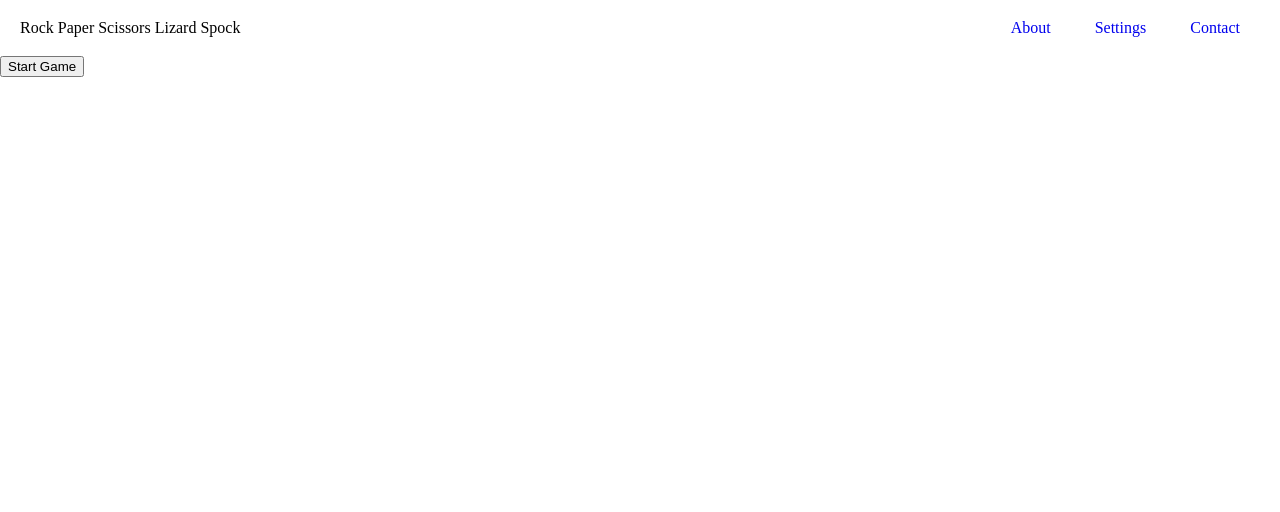
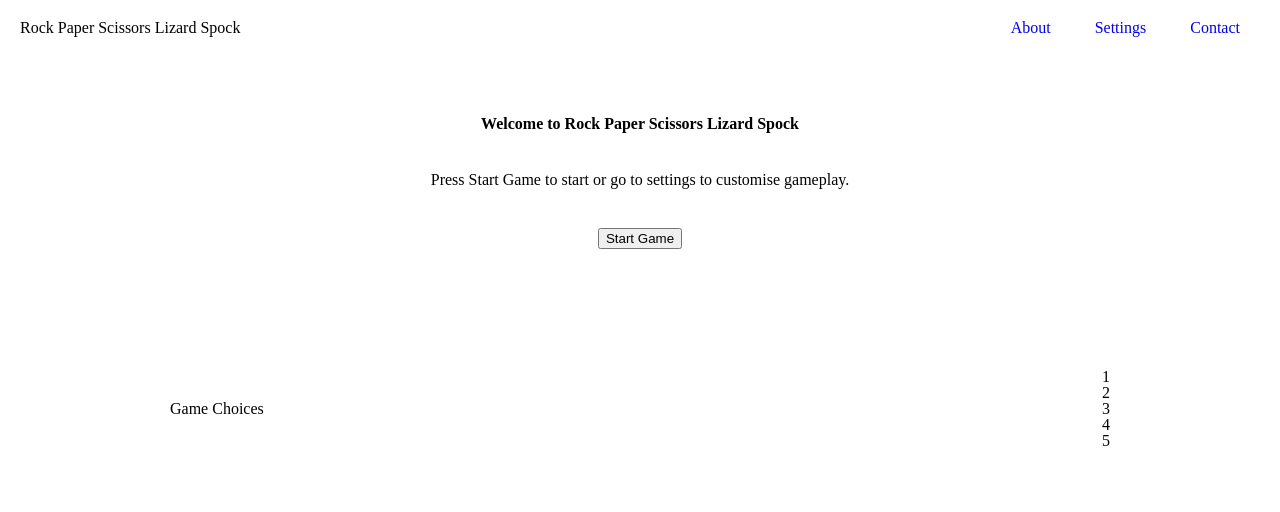
Before and after one commit to InNoxIn/TOP---RPS, a plain HTML site: page index.html in a window 1280 px wide. Drawn offline with Linux system fonts and the light colour scheme.

Commit message:
Added other sections for UI.

```diff
--- a/index.html
+++ b/index.html
@@ -4,7 +4,7 @@
     <meta charset="UTF-8">
     <meta name="viewport" content="width=device-width, initial-scale=1.0">
     <link rel="stylesheet" href="styles/styles.css">
-    <title>Rock Paper Scissors</title>
+    <title>Rock Paper Scissors Lizard Spock</title>
 </head>
 <body>
     <!-- Header / Nav -->
@@ -22,7 +22,38 @@
         </nav>
     </header>
     <!-- Game buttons -->
-    <button id="start-game">Start Game</button>
+     <section>
+        <div class="starter">
+            <div>
+                <h2>Welcome to Rock Paper Scissors Lizard Spock</h2>
+            </div>
+            <div>
+                <p>Press Start Game to start or go to settings to customise gameplay.</p>
+            </div>
+            <div>
+                <button id="start-game">Start Game</button>
+            </div>
+        </div>
+    </section>
+
+    <section>
+        <div class="game-choices">
+            <div>
+                Game Choices
+            </div>
+            <div>
+                <ul>
+                    <li>1</li>
+                    <li>2</li>
+                    <li>3</li>
+                    <li>4</li>
+                    <li>5</li>
+                </ul>
+            </div>
+        </div>
+
+    </section>
+
 
     <script src="script.js"></script>
 </body>
--- a/styles/styles.css
+++ b/styles/styles.css
@@ -63,3 +63,24 @@ header li {
 a {
     text-decoration: none;
 }
+
+.starter {
+    display: flex;
+    justify-content: center;
+    margin: 0 auto;
+    flex-direction: column;
+    align-items: center;
+    padding: 60px 170px;
+    gap: 40px;
+}
+
+.starter h2{
+    font-weight: 900;
+}
+
+.game-choices {
+    display: flex;
+    justify-content: space-between;
+    padding: 60px 170px;
+    align-items: center;
+}
```
